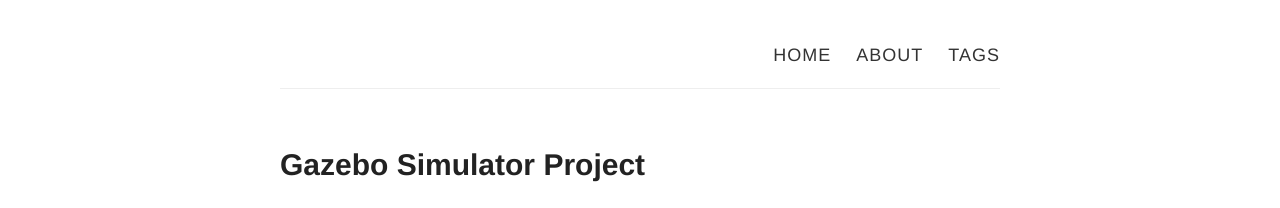
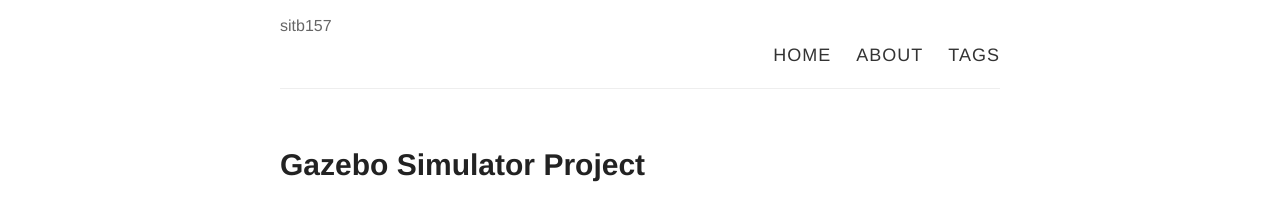
Before and after one commit to sitb157/sitb157.github.io-archive, a Jekyll site: the page built from index.html, in a window 1280 px wide. Shown: the top 208 px of the page. Built offline with Jekyll 4.4.1, drawn with Linux system fonts in a browser that asks for light colours; the list of posts is cut into pages by our own code.

Commit message:
Update _config.yml

```diff
--- a/_config.yml
+++ b/_config.yml
@@ -6,7 +6,7 @@
 name:
 
 # Short bio or description (displayed in the header)
-description:
+description: sitb157
 
 # URL of your avatar or profile pic (you could use your GitHub profile pic)
 avatar:
```
